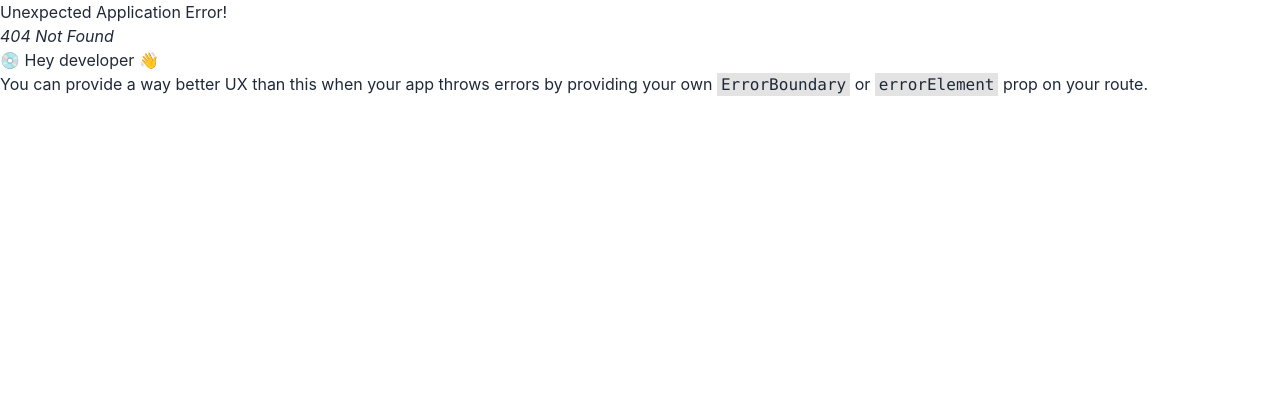
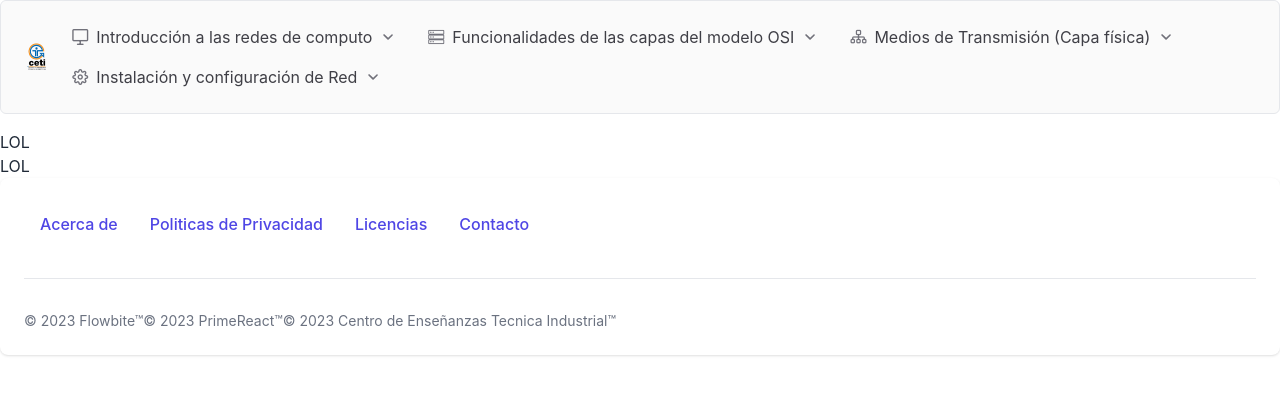
Before and after one commit to Gabo-Puck/RedesCeti, a React (Vite) app: page /lol in a window 1280 px wide. Before the commit this address had no page. Shown: the top 394 px of the page. Built offline with nearby package versions, Linux system fonts and the light colour scheme; a web font is replaced by a local one.

Commit message:
added basic routing

```diff
--- /dev/null
+++ b/src/pages/ComunicacionLanEthernet.tsx
@@ -0,0 +1,5 @@
+export default function ComunicacionLanEthernet() {
+    return <>
+        <h1>LOL</h1>
+    </>
+}
--- /dev/null
+++ b/src/pages/Home.tsx
@@ -0,0 +1,5 @@
+import CarouselComponent from "../components/CarouselComponent";
+
+export default function Home() {
+    return <CarouselComponent />
+}
--- /dev/null
+++ b/src/pages/Root.tsx
@@ -0,0 +1,12 @@
+import { Link, Outlet } from "react-router-dom";
+import NavBar from "../components/NavBar";
+import FooterBar from "../components/FooterBar";
+
+export default function Root() {
+    return <>
+        <NavBar />
+        <Outlet />
+        <Link to={"/lol"}>LOL</Link>
+        <FooterBar />
+    </>
+}
```
Also changed, not shown: src/main.tsx (+12 -2 lines).
